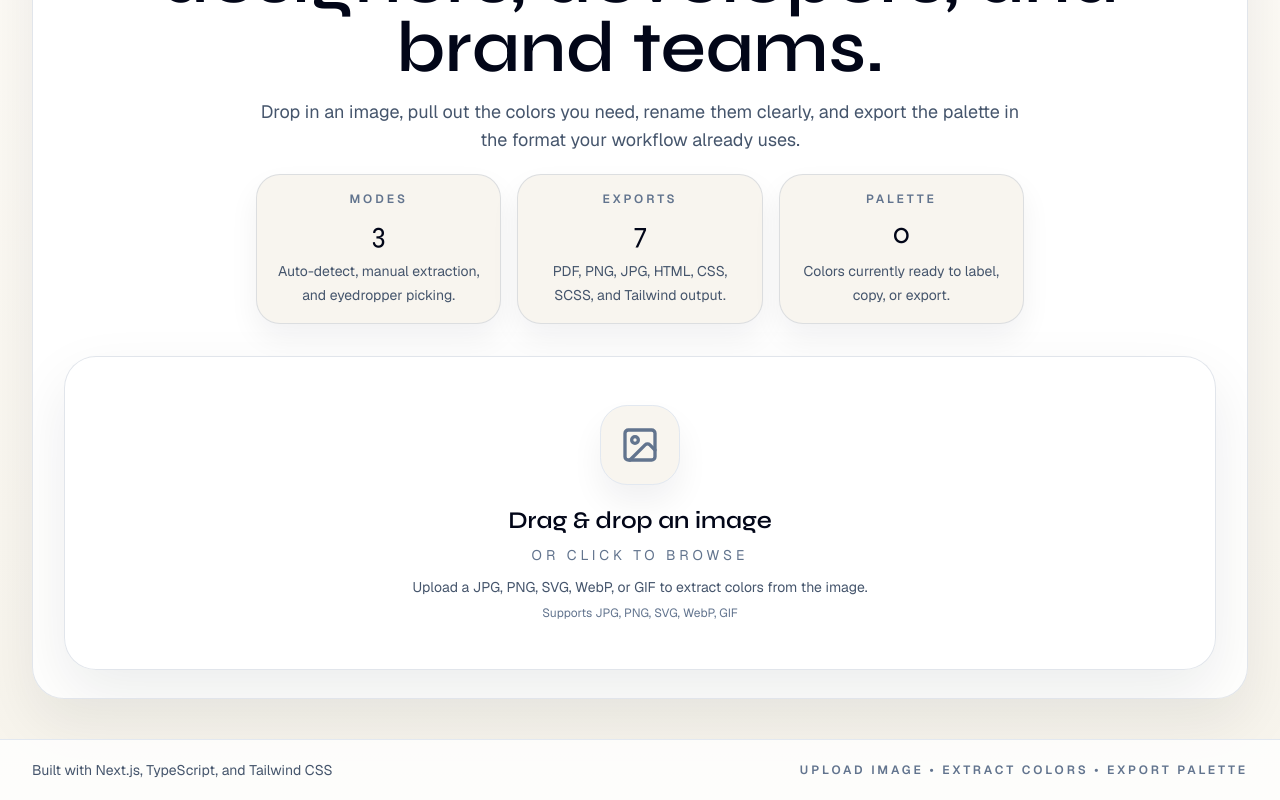
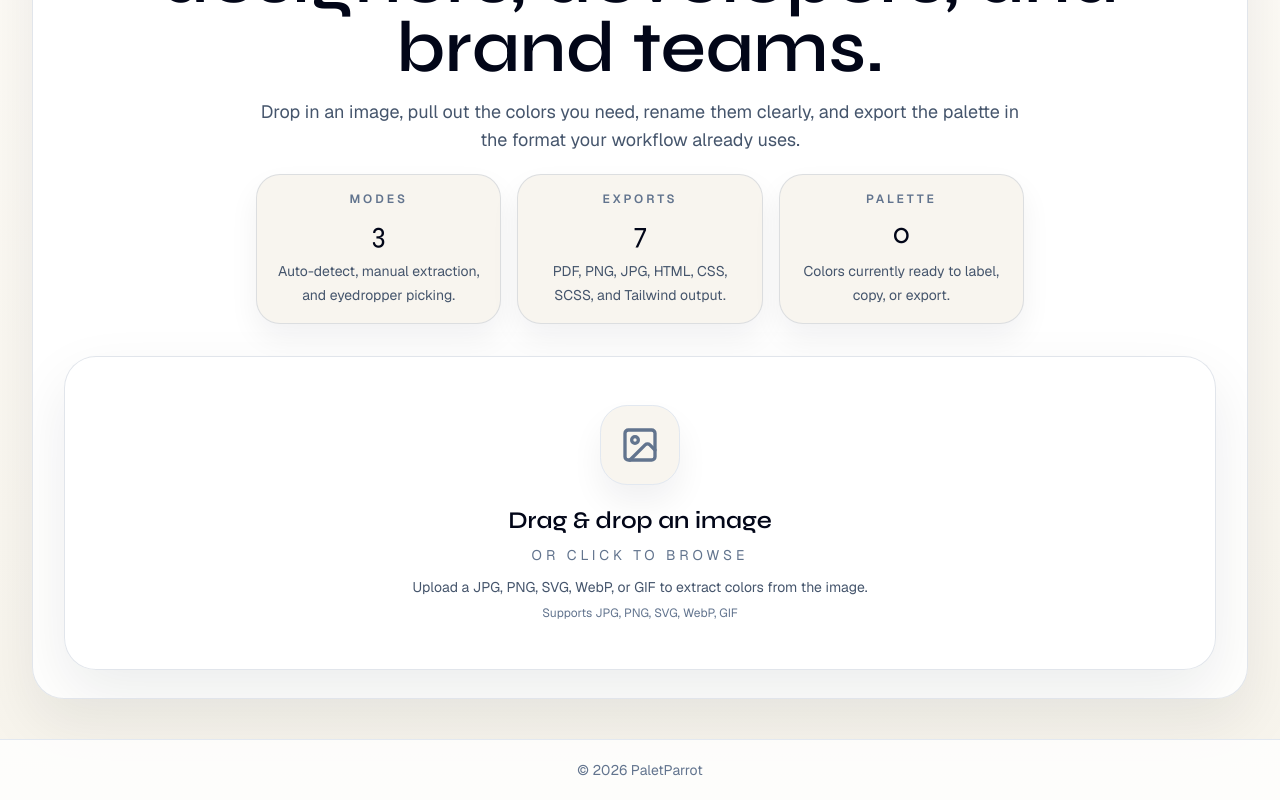
Before and after one commit to trcnvrl/paletparrot, a Next.js app: page / in a window 1280 px wide. Shown: the part 363-1163 px from the top of the page. Built offline with nearby package versions, Linux system fonts and the light colour scheme.

Commit message:
fix: simplify footer to copyright only

```diff
--- a/src/app/page.tsx
+++ b/src/app/page.tsx
@@ -277,11 +277,8 @@ export default function Home() {
         </main>
 
         <footer className="mt-auto border-t border-slate-200 bg-white/80">
-          <div className="flex w-full flex-col gap-3 px-4 py-5 text-center sm:px-6 lg:flex-row lg:items-center lg:justify-between lg:px-8 lg:text-left">
-            <p className="text-sm text-slate-600">Built with Next.js, TypeScript, and Tailwind CSS</p>
-            <p className="text-xs font-semibold uppercase tracking-[0.24em] text-slate-500">
-              Upload image • Extract colors • Export palette
-            </p>
+          <div className="px-4 py-5 text-center sm:px-6 lg:px-8">
+            <p className="text-sm text-slate-500">© 2026 PaletParrot</p>
           </div>
         </footer>
       </div>
```
